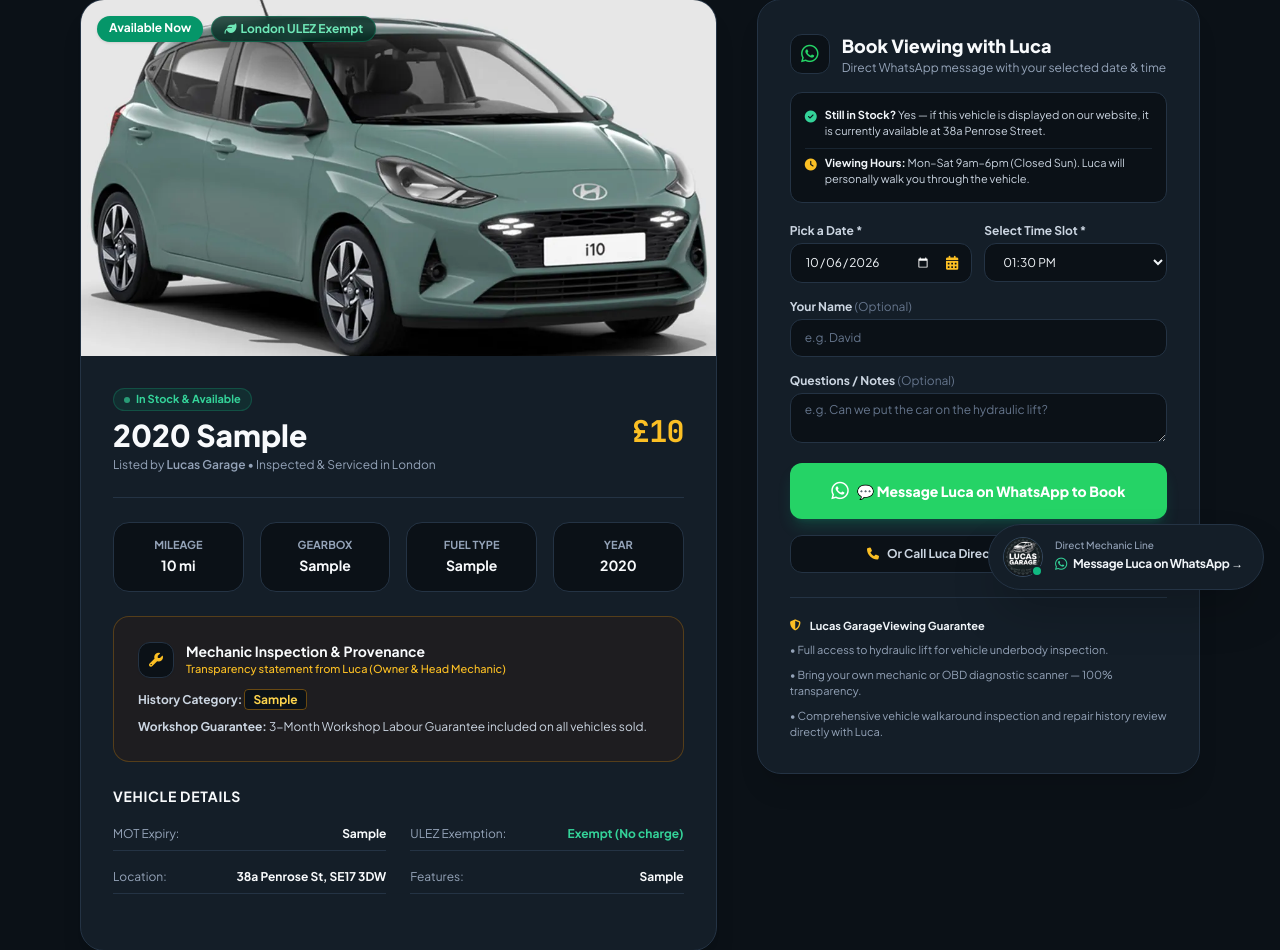
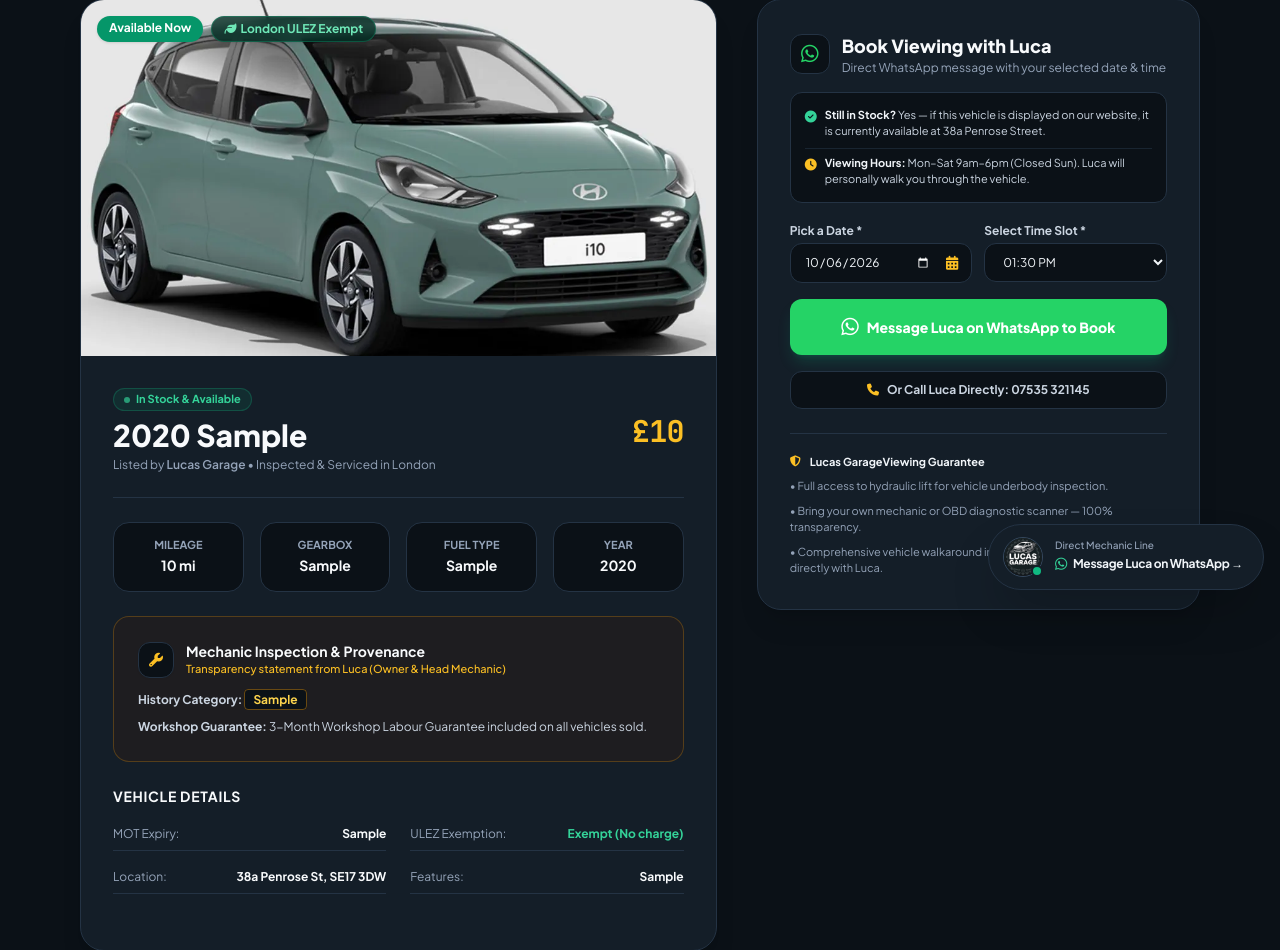
Before and after one commit to juuliettee/Lucas-garage-landingpage, a Flask app: page /car/1 in a window 1280 px wide. Shown: the part 194-1144 px from the top of the page. Run offline with Flask 3, Linux system fonts and the light colour scheme; tables that the repository leaves empty hold one stand-in row (values such as "Sample post"); some libraries are stand-ins or nearby versions.

Commit message:
Fix WhatsApp message encoding artifacts, simplify viewing scheduler, and format Mini Service Card 1

```diff
--- a/services/whatsapp.py
+++ b/services/whatsapp.py
@@ -23,21 +23,22 @@ def generate_viewing_request_whatsapp_url(car_name, booking_date=None, booking_t
     """
     Generates a direct WhatsApp link to Luca with the user's preferred date and time pre-filled.
     """
-    greeting = f"Hi Luca, I'd like to book a viewing for the {car_name} at Lucas Garage (38a Penrose Street)."
+    greeting = f"Hi Luca, I would like to book a viewing for the {car_name} at Lucas Garage (38a Penrose Street)."
     details = []
     if booking_date:
         details.append(f"Date: {booking_date}")
     if booking_time:
         details.append(f"Time: {booking_time}")
     if customer_name:
-        details.append(f"My name is {customer_name}")
+        details.append(f"Name: {customer_name}")
     if customer_note:
         details.append(f"Note: {customer_note}")
 
     if details:
-        text = f"{greeting}\n" + " • ".join(details) + ".\nIs this viewing slot available?"
+        details_str = "\n".join(details)
+        text = f"{greeting}\n\n{details_str}\n\nIs this viewing slot available?"
     else:
-        text = f"{greeting}\nIs this car available for a viewing?"
+        text = f"{greeting}\n\nIs this car available for a viewing?"
 
     encoded_text = urllib.parse.quote(text)
     return f"https://wa.me/{GARAGE_MOBILE}?text={encoded_text}"
@@ -66,17 +67,17 @@ def send_whatsapp_booking_alert(booking, car):
     or logs the dispatch cleanly for audit.
     """
     alert_message = (
-        f"🚗 *NEW CAR VIEWING BOOKED!* 🚗\n\n"
-        f"• *Vehicle:* {car.make_model} ({car.year})\n"
-        f"• *Price:* £{car.price:,}\n"
-        f"• *Customer:* {booking.customer_name}\n"
-        f"• *Phone:* {booking.customer_phone}\n"
-        f"• *Date:* {booking.booking_date}\n"
-        f"• *Time Slot:* {booking.booking_time}\n"
-        f"• *Location:* 38a Penrose St, SE17 3DW\n"
+        f"*NEW CAR VIEWING BOOKED!*\n\n"
+        f"- *Vehicle:* {car.make_model} ({car.year})\n"
+        f"- *Price:* £{car.price:,}\n"
+        f"- *Customer:* {booking.customer_name}\n"
+        f"- *Phone:* {booking.customer_phone}\n"
+        f"- *Date:* {booking.booking_date}\n"
+        f"- *Time Slot:* {booking.booking_time}\n"
+        f"- *Location:* 38a Penrose St, SE17 3DW\n"
     )
     if booking.notes:
-        alert_message += f"• *Notes:* {booking.notes}\n"
+        alert_message += f"- *Notes:* {booking.notes}\n"
 
     try:
         print("\n" + "="*50)
--- a/templates/base.html
+++ b/templates/base.html
@@ -521,8 +521,9 @@
                 { pattern: /\bDesde£/gi, replacement: 'Desde £' },
                 { pattern: /\bFijado\s*£\s*30(?:\s*tarifa\s+de\s+diagn[oó]stico)?\b/gi, replacement: 'Tarifa fija de diagnóstico: £30' },
                 { pattern: /\b£\s*30\s*Escaneo\s+fijo\b/gi, replacement: 'Escaneo diagnóstico: £30' },
-                { pattern: /\bMini\s+Servicio:\s*£\s*130\s*Fijo(?:\s*\(Aceite\s+y\s+filtro\))?(?:\s*(?:—|-)?\s*(?:depende|dependiente)\s+del\s+(?:coche|carro))?\b/gi, replacement: 'Mini Servicio: £130 fijo (Aceite y filtro) — depende del carro' },
-                { pattern: /\bServicio\s+completo:\s*£\s*250\s*–\s*£\s*300\s*\((?:depende|dependiente)\s+del\s+(?:coche|carro)\)/gi, replacement: 'Servicio completo: £250 – £300 (depende del carro)' },
+                { pattern: /\bMini\s+[sS]ervicio(?:\s*\(aceite\s+y\s+filtro\))?:\s*(?:£\s*130|130\s*£)(?:\s*fijo)?(?:\s*\(aceite\s+y\s+filtro\))?(?:\s*(?:—|-)?\s*\(?(?:depende|dependiente)\s+del\s+(?:coche|carro)\)?)?/gi, replacement: 'Mini Servicio (aceite y filtro): £130 (depende del carro)' },
+                { pattern: /\bMini\s+[sS]ervicio:\s*\(aceite\s+y\s+filtro\)/gi, replacement: 'Mini Servicio (aceite y filtro):' },
+                { pattern: /\bServicio\s+[cC]ompleto:\s*(?:£\s*250\s*–\s*£?\s*300|250\s*–\s*300\s*£)\s*\(?(?:depende|dependiente)\s+del\s+(?:coche|carro)\)?/gi, replacement: 'Servicio completo: £250 – £300 (depende del carro)' },
                 // Traction control (control de tracción, NOT tracción de control)
                 { pattern: /\btracci[oó]n\s+de\s+control\b/gi, replacement: 'control de tracción' },
                 // Brakes only card translation
@@ -553,8 +554,9 @@
                 { pattern: /\bWhatsApp:(\d)/gi, replacement: 'WhatsApp: $1' },
                 { pattern: /\bWhatsApp:\s*07535/gi, replacement: 'WhatsApp: 07535' },
                 // Service Card 1 Spanish translations
-                { pattern: /\baceite\s+y\s+filtro\s*•\s*depende\s+del\s+(?:coche|carro)/gi, replacement: 'Aceite y filtro • depende del carro' },
-                { pattern: /\bcompleto\s*•\s*depende\s+del\s+(?:coche|carro)/gi, replacement: 'Completo • depende del carro' },
+                { pattern: /\baceite\s+y\s+filtro\b/gi, replacement: 'aceite y filtro' },
+                { pattern: /\b\(depende\s+del\s+(?:coche|carro)\)/gi, replacement: '(depende del carro)' },
+                { pattern: /\bdepende\s+del\s+coche\b/gi, replacement: 'depende del carro' },
                 { pattern: /\bServicio\s+[Cc]ompleto\s*\(depende\s+del\s+(?:coche|carro)\)/gi, replacement: 'Servicio Completo (depende del carro)' }
             ];
 
--- a/templates/car_detail.html
+++ b/templates/car_detail.html
@@ -220,23 +220,11 @@
                         </div>
                     </div>
 
-                    <div>
-                        <label for="waCustomerName" class="block font-bold text-slate-300 mb-1">Your Name <span class="text-slate-500 font-normal">(Optional)</span></label>
-                        <input type="text" id="waCustomerName" placeholder="e.g. David"
-                            class="w-full px-3.5 py-2.5 rounded-xl bg-[#0B1117] border border-[#243344] text-slate-100 placeholder-slate-500 focus:ring-1 focus:ring-amber-500 focus:border-amber-500 outline-none transition">
-                    </div>
-
-                    <div>
-                        <label for="waCustomerNotes" class="block font-bold text-slate-300 mb-1">Questions / Notes <span class="text-slate-500 font-normal">(Optional)</span></label>
-                        <textarea id="waCustomerNotes" rows="2" placeholder="e.g. Can we put the car on the hydraulic lift?"
-                            class="w-full px-3.5 py-2 rounded-xl bg-[#0B1117] border border-[#243344] text-slate-100 placeholder-slate-500 focus:ring-1 focus:ring-amber-500 focus:border-amber-500 outline-none transition"></textarea>
-                    </div>
-
                     <!-- Direct WhatsApp Launch Button -->
                     <button type="button" id="launchWhatsAppBtn" onclick="launchWhatsAppViewing()"
                         class="w-full bg-[#25D366] hover:bg-[#20BD5A] text-white font-black py-3.5 px-4 rounded-xl text-sm transition shadow-lg shadow-emerald-500/20 flex items-center justify-center space-x-2 cursor-pointer">
                         <i class="fa-brands fa-whatsapp text-xl"></i>
-                        <span>💬 Message Luca on WhatsApp to Book</span>
+                        <span>Message Luca on WhatsApp to Book</span>
                     </button>
 
                     <!-- Direct Phone Call Option -->
@@ -283,21 +271,17 @@
     function launchWhatsAppViewing() {
         const dateVal = document.getElementById('waBookingDate') ? document.getElementById('waBookingDate').value : '';
         const timeVal = document.getElementById('waBookingTime') ? document.getElementById('waBookingTime').value : '';
-        const nameVal = document.getElementById('waCustomerName') ? document.getElementById('waCustomerName').value.trim() : '';
-        const noteVal = document.getElementById('waCustomerNotes') ? document.getElementById('waCustomerNotes').value.trim() : '';
 
-        const carName = "{{ car.year }} {{ car.make }} {{ car.model }} (£{{ '{:,}'.format(car.price) }})";
-        let greeting = `Hi Luca, I'd like to book a viewing for the ${carName} at Lucas Garage (38a Penrose Street).`;
+        const carName = "{{ car.year }} {{ car.make_model }} (£{{ '{:,}'.format(car.price) }})";
+        const greeting = `Hi Luca, I would like to book a viewing for the ${carName} at Lucas Garage (38a Penrose Street).`;
 
         let details = [];
-        if (dateVal) details.push(`📅 Date: ${dateVal}`);
-        if (timeVal) details.push(`⏰ Time: ${timeVal}`);
-        if (nameVal) details.push(`👤 Name: ${nameVal}`);
-        if (noteVal) details.push(`📝 Note: ${noteVal}`);
+        if (dateVal) details.push(`Date: ${dateVal}`);
+        if (timeVal) details.push(`Time: ${timeVal}`);
 
         let fullText = "";
         if (details.length > 0) {
-            fullText = `${greeting}\n\n${details.join(' • ')}.\n\nIs this viewing slot available?`;
+            fullText = `${greeting}\n\n${details.join('\n')}\n\nIs this viewing slot available?`;
         } else {
             fullText = `${greeting}\n\nIs this car available for a viewing?`;
         }
```
Also changed, not shown: templates/index.html (+4 -23 lines).
